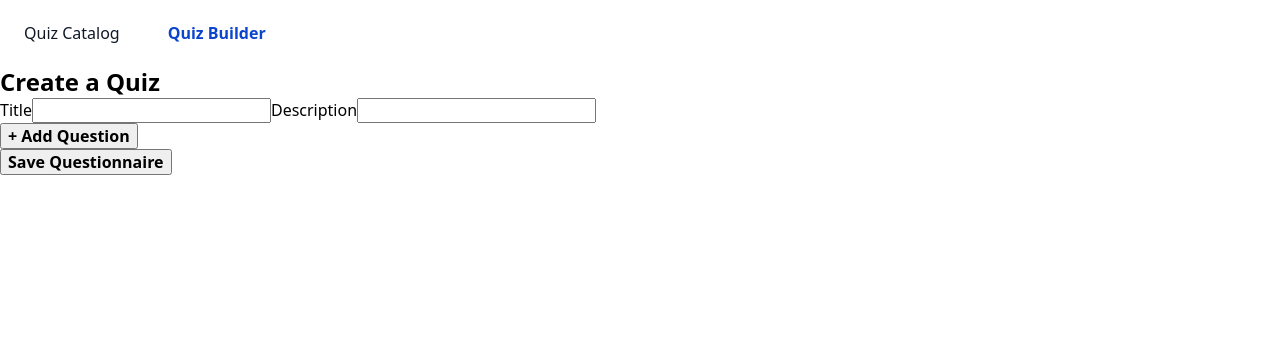
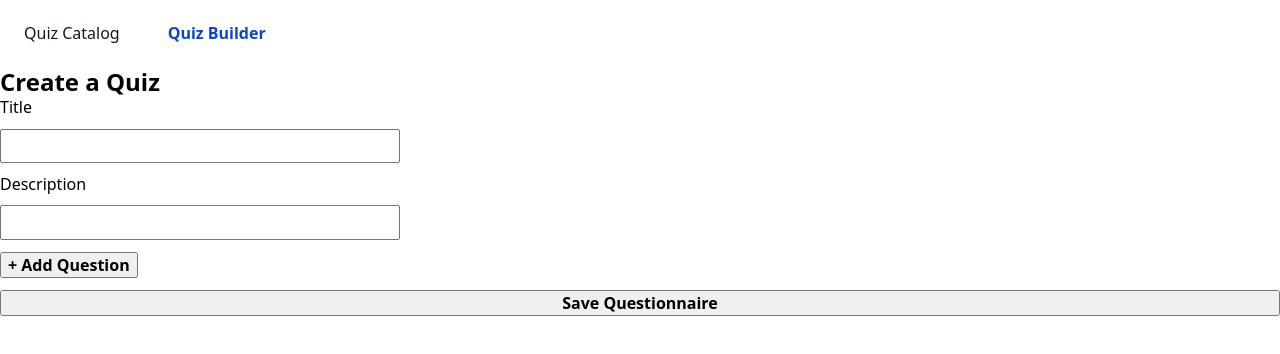
Before and after one commit to uspenofilm/questionnaire-builder-app, a React (Vite) app: page /builder in a window 1280 px wide. Shown: the top 354 px of the page. Built offline with nearby package versions, Linux system fonts and the light colour scheme.

Commit message:
add QuizBuilder styles

```diff
--- a/src/components/QuizBuilder/QuizBuilder.jsx
+++ b/src/components/QuizBuilder/QuizBuilder.jsx
@@ -65,24 +65,29 @@ export default function QuizBuilder() {
         onSubmit={handleSubmit}
       >
         {({ values }) => (
-          <Form>
+          <Form className={css.container}>
             <label>Title</label>
-            <Field name="title" type="text" />
+            <Field name="title" type="text" className={css.field} />
             <label>Description</label>
-            <Field name="description" type="text" />
+            <Field name="description" type="text" className={css.field} />
             <FieldArray name="questions">
               {({ push, remove }) => (
                 <div>
                   {values.questions.map((q, index) => (
-                    <div key={q.id || index}>
-                      <label>Question {index + 1}</label>
+                    <div key={q.id || index} className={css.questions}>
+                      <label>{`${index + 1}. `}</label>
                       <Field
                         name={`questions.${index}.label`}
                         type="text"
                         placeholder="Enter question"
+                        className={css.field}
                       />
 
-                      <Field as="select" name={`questions.${index}.type`}>
+                      <Field
+                        as="select"
+                        name={`questions.${index}.type`}
+                        className={css.select}
+                      >
                         <option value="">Select question type</option>
                         <option value="text">Text</option>
                         <option value="single">Single Choice</option>
@@ -94,7 +99,7 @@ export default function QuizBuilder() {
                       ) && (
                         <FieldArray name={`questions.${index}.options`}>
                           {({ push, remove }) => (
-                            <div>
+                            <div className={css.options}>
                               <label>Options</label>
                               {values.questions[index].options?.map(
                                 (_, optIdx) => (
@@ -102,25 +107,30 @@ export default function QuizBuilder() {
                                     <Field
                                       name={`questions.${index}.options.${optIdx}`}
                                       type="text"
+                                      className={css.field}
                                     />
                                     <button
                                       type="button"
                                       onClick={() => remove(optIdx)}
                                     >
-                                      ✕ Remove Option
+                                      Remove Option
                                     </button>
                                   </div>
                                 )
                               )}
                               <button type="button" onClick={() => push("")}>
-                                + Add Option
+                                Add Option
                               </button>
                             </div>
                           )}
                         </FieldArray>
                       )}
 
-                      <button type="button" onClick={() => remove(index)}>
+                      <button
+                        type="button"
+                        onClick={() => remove(index)}
+                        className={css.removeBtn}
+                      >
                         Remove Question
                       </button>
                     </div>
--- a/src/components/QuizBuilder/QuizBuilder.module.css
+++ b/src/components/QuizBuilder/QuizBuilder.module.css
@@ -0,0 +1,42 @@
+.container {
+  display: flex;
+  flex-direction: column;
+  text-align: left;
+  gap: 12px;
+}
+
+.field {
+  width: 400px;
+  outline: none;
+  padding: 6px;
+}
+
+.questions {
+  display: flex;
+  flex-direction: row;
+  gap: 12px;
+  align-items: center;
+  margin-bottom: 12px;
+}
+
+.select {
+  width: 200px;
+  outline: none;
+  padding: 5.5px;
+}
+
+.removeBtn {
+  padding: 6px 12px;
+}
+
+.options {
+  display: flex;
+  flex-direction: row;
+  gap: 12px;
+}
+
+.wrapper {
+  display: flex;
+  flex-direction: column;
+  gap: 12px;
+}
```
